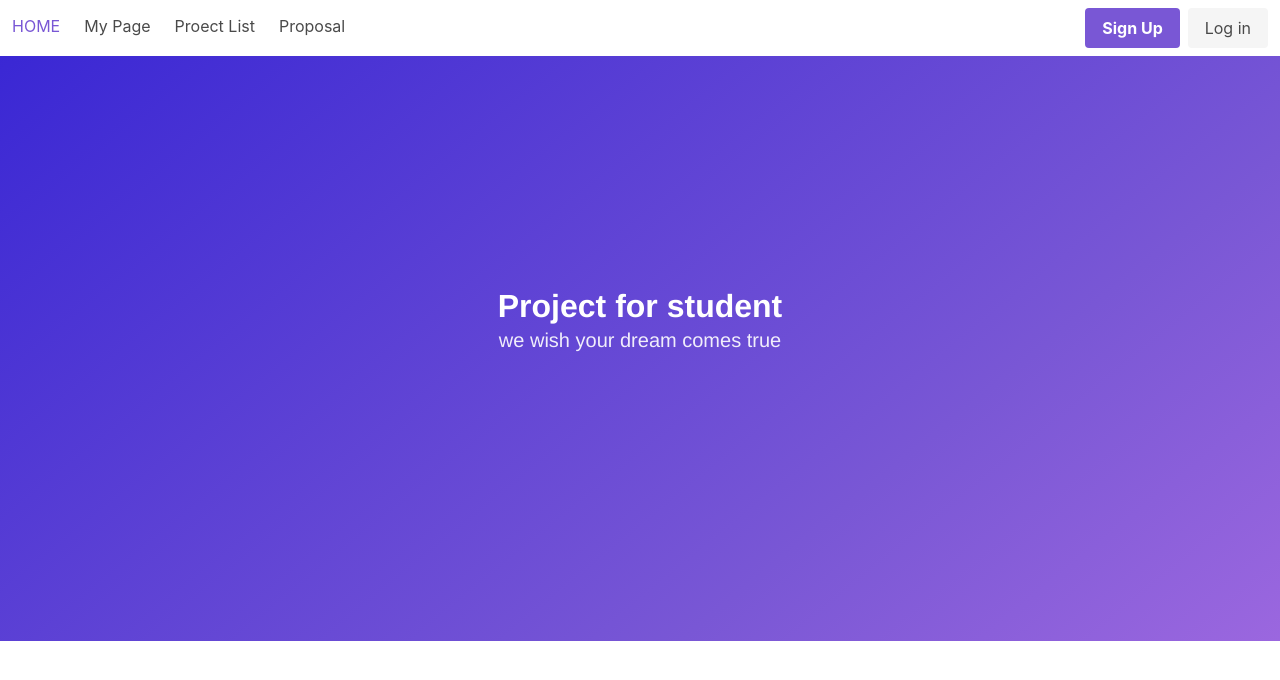
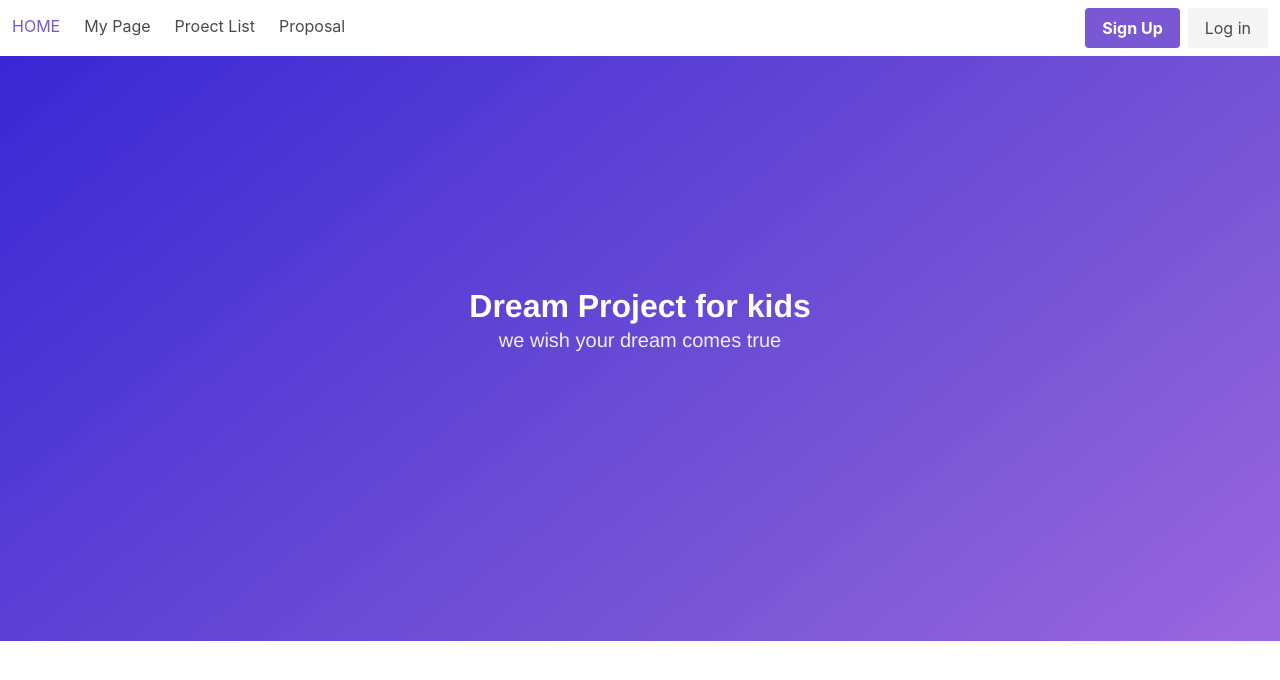
Before and after one commit to HSugioka/Decrypt13, a Vue app: page / in a window 1280 px wide. Shown: the top 680 px of the page. Built offline with nearby package versions, Linux system fonts and the light colour scheme.

Commit message:
change title
change

```diff
--- a/src/views/Home.vue
+++ b/src/views/Home.vue
@@ -4,7 +4,7 @@
       <div class="hero-body">
         <div class="container">
           <h1 class="title">
-            Project for student
+            Dream Project for kids
           </h1>
           <h2 class="subtitle">
             we wish your dream comes true
```
